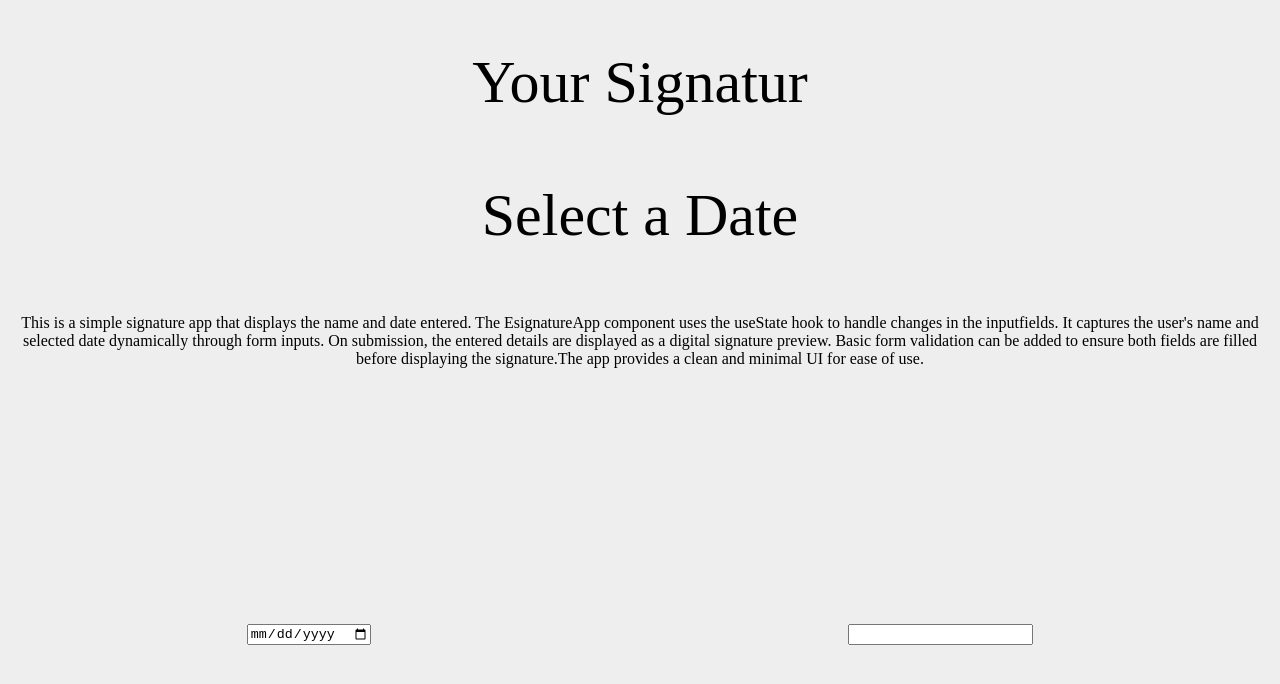
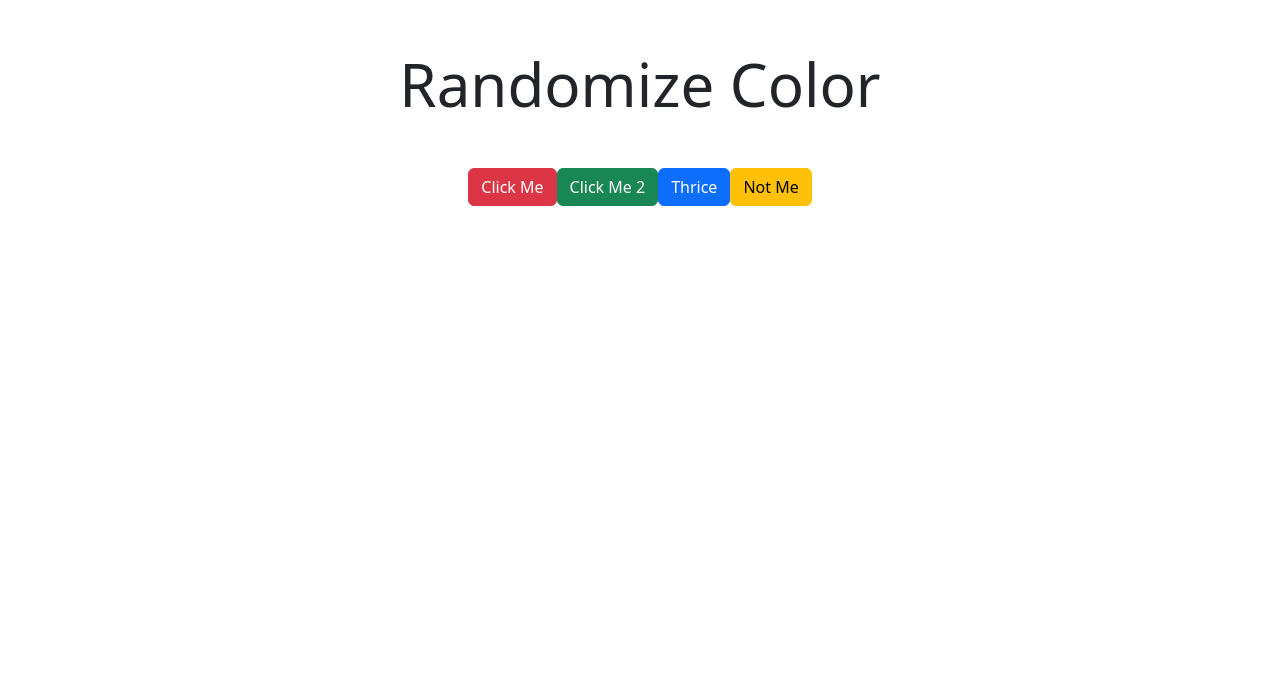
Before and after one commit to anunnnn/reactminiprojects, a React (Create React App) app: page / in a window 1280 px wide. Shown: the top 684 px of the page. Built offline with nearby package versions, Linux system fonts and the light colour scheme.

Commit message:
add second project randomize color

```diff
--- a/package.json
+++ b/package.json
@@ -7,6 +7,7 @@
     "@testing-library/jest-dom": "^6.6.3",
     "@testing-library/react": "^16.2.0",
     "@testing-library/user-event": "^13.5.0",
+    "bootstrap": "^5.3.5",
     "react": "^19.1.0",
     "react-dom": "^19.1.0",
     "react-scripts": "5.0.1",
--- a/src/App.js
+++ b/src/App.js
@@ -1,11 +1,16 @@
 import './App.css';
 import React from 'react';
-import EsignatureApp from './projects/01-e-signature-app/EsignatureApp';
+// import EsignatureApp from './projects/01-e-signature-app/EsignatureApp';
+import RandomizeColor from './projects/02-randomize-colors/RandomizeColor';
 
 function App() {
   return (
     <div className="App">
-      <EsignatureApp />
+
+     {/* // Projects
+     // <EsignatureApp /> */}
+      < RandomizeColor />
+
     </div>
   );
 }
--- a/src/index.js
+++ b/src/index.js
@@ -1,6 +1,8 @@
 import React from 'react';
 import ReactDOM from 'react-dom/client';
 import App from './App';
+import 'bootstrap/dist/css/bootstrap.min.css';
+
 
 const root = ReactDOM.createRoot(document.getElementById('root'));
 root.render(
--- /dev/null
+++ b/src/projects/02-randomize-colors/RandomizeColor.jsx
@@ -0,0 +1,43 @@
+import React from 'react';
+// import { useState } from 'react';
+import Title from '../components/Title'
+
+export default function RandomizeColor () {
+
+    function handleClick ( e ) {
+        // console.log( e.target );
+        e.target.style.background = getRandomColor();
+        let body = document.querySelector('body');
+        body.style.background = getRandomColor();
+    }
+
+    const handleSecClick = (e) => {
+
+        // e.target.style.background = getRandomColor();
+       // getRandomColor();
+       let body = document.querySelector('body');
+       body.style.background = getRandomColor();
+       e.target.style.background = getRandomColor();
+    }
+
+    function getRandomColor () {
+        let letters = '0123456789ABCDEF';
+        let color = '#';
+
+        for ( let i = 0; i < 6; i++) {
+            color += letters[Math.floor(Math.random() * 16)];
+        }
+        return color;
+    }
+
+
+    return (
+        <div className = 'container text-center'>
+            < Title classes = { 'mb-4' } text = {'Randomize Color'} />
+            <button className = 'btn btn-danger ' onClick={( e )=> handleClick ( e ) } >Click Me</button>
+            <button className = 'btn btn-success ' onClick={ handleSecClick } >Click Me 2</button>
+            <button className = 'btn btn-primary ' onClick={ handleSecClick } > Thrice</button>
+            <button className = 'btn btn-warning ' onClick={ handleSecClick } >Not Me</button>
+        </div>
+    )
+}
--- a/src/projects/components/Title.jsx
+++ b/src/projects/components/Title.jsx
@@ -2,7 +2,7 @@ import React from 'react';
 
 export default function Title({ classes, text }) {
     return (
-        <div className = {!classes ? 'title text-center' : classes}>
+        <div className = {!classes ? 'title text-center' : classes && 'title text-center '} >
             <h1 className = 'title'>{ !text ? "Title" : text }</h1>
         </div>
     )
```
Also changed, not shown: 1 other file (tests, documents, lock files or other folders).
